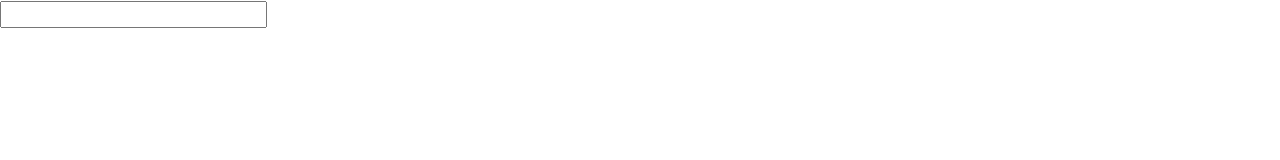
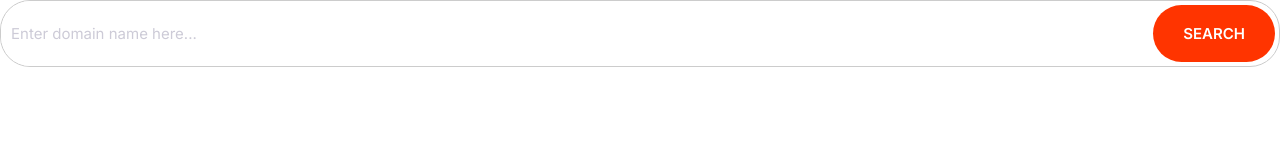
Before and after one commit to RodriguezzzL/FullSiteBuildTest-Tutorial, a plain HTML site: page index.html in a window 1280 px wide. Drawn offline with Linux system fonts and the light colour scheme.

Commit message:
blocks implemented

```diff
--- a/css/styles.css
+++ b/css/styles.css
@@ -4,6 +4,8 @@
   --color-accent: #ff3400;
   --color-headings: #1b0760;
   --color-body: #918ca4;
+  --color-border: #ccc;
+  --border-radius: 30px;
 }
 *,
 *::after,
@@ -218,7 +220,33 @@ a {
 
 /*input */
 .input {
+  border-radius: var(--border-radius);
+  border: 1px solid var(--color-border);
+  color: var(--color-headings);
+  font-size: 2rem;
+  outline: 0;
   padding: 1.5rem 3.5rem;
-  border: 1px solid #ccc;
-  border-radius: 100px;
 }
+::placeholder {
+  color: #cdcbd7;
+}
+
+.input-group {
+  border: 1px solid var(--color-border);
+  border-radius: var(--border-radius);
+  display: flex;
+}
+.input-group .input {
+  border: 0;
+  flex-grow: 1;
+  padding: 1.5rem 1rem;
+}
+
+.input-group .btn {
+  margin: 4px;
+}
+@media screen and (min-width: 1024px) {
+  .input {
+    font-size: 1.5rem;
+  }
+}
--- a/index.html
+++ b/index.html
@@ -14,6 +14,9 @@
     <link rel="stylesheet" href="css/styles.css" />
   </head>
   <body>
-    <input type ="text" class="input>"
+    <div class="input-group">
+      <input type="text" class="input" placeholder="Enter domain name here..." />
+      <button class="btn btn--accent">Search</button>
+    </div>
   </body>
 </html>
```
